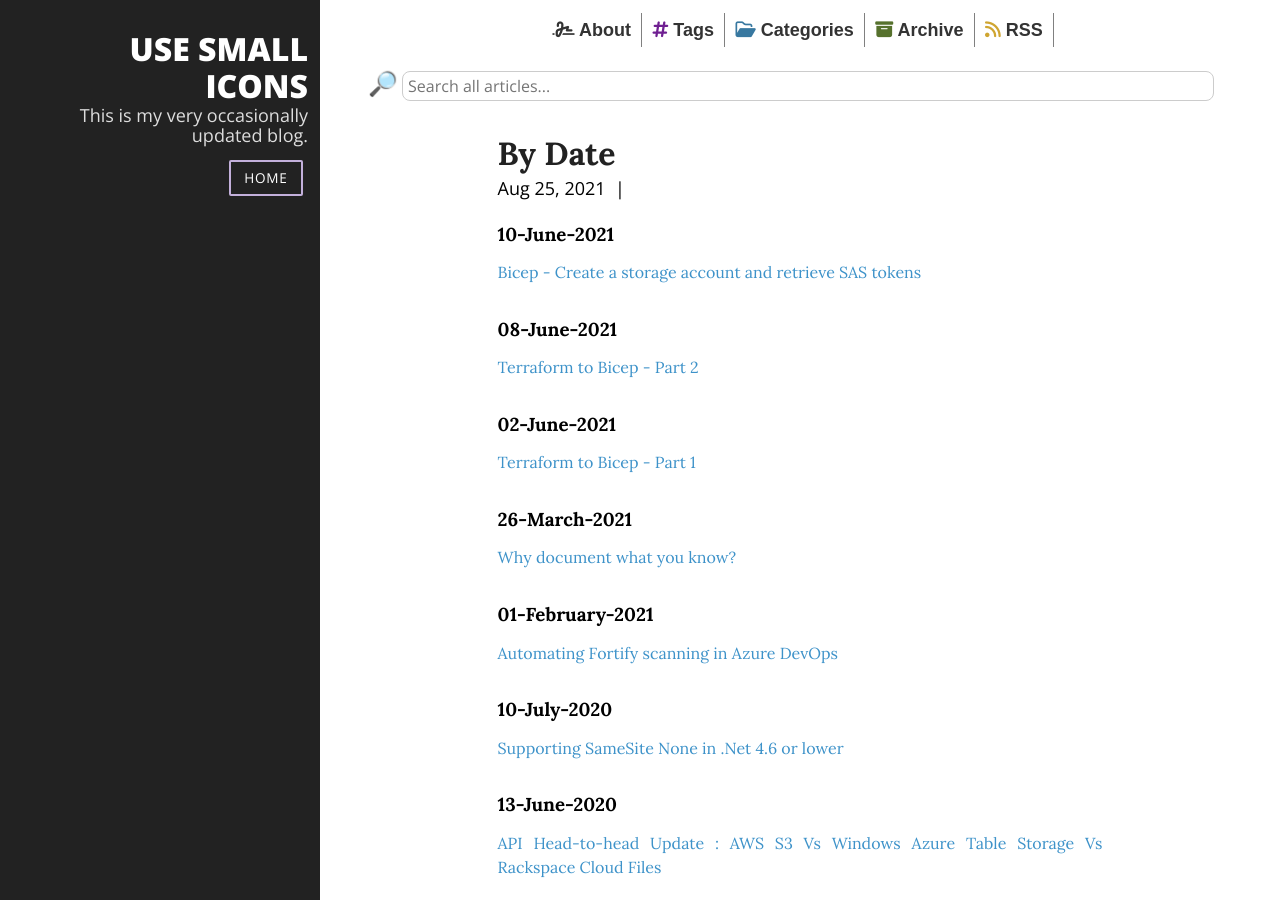
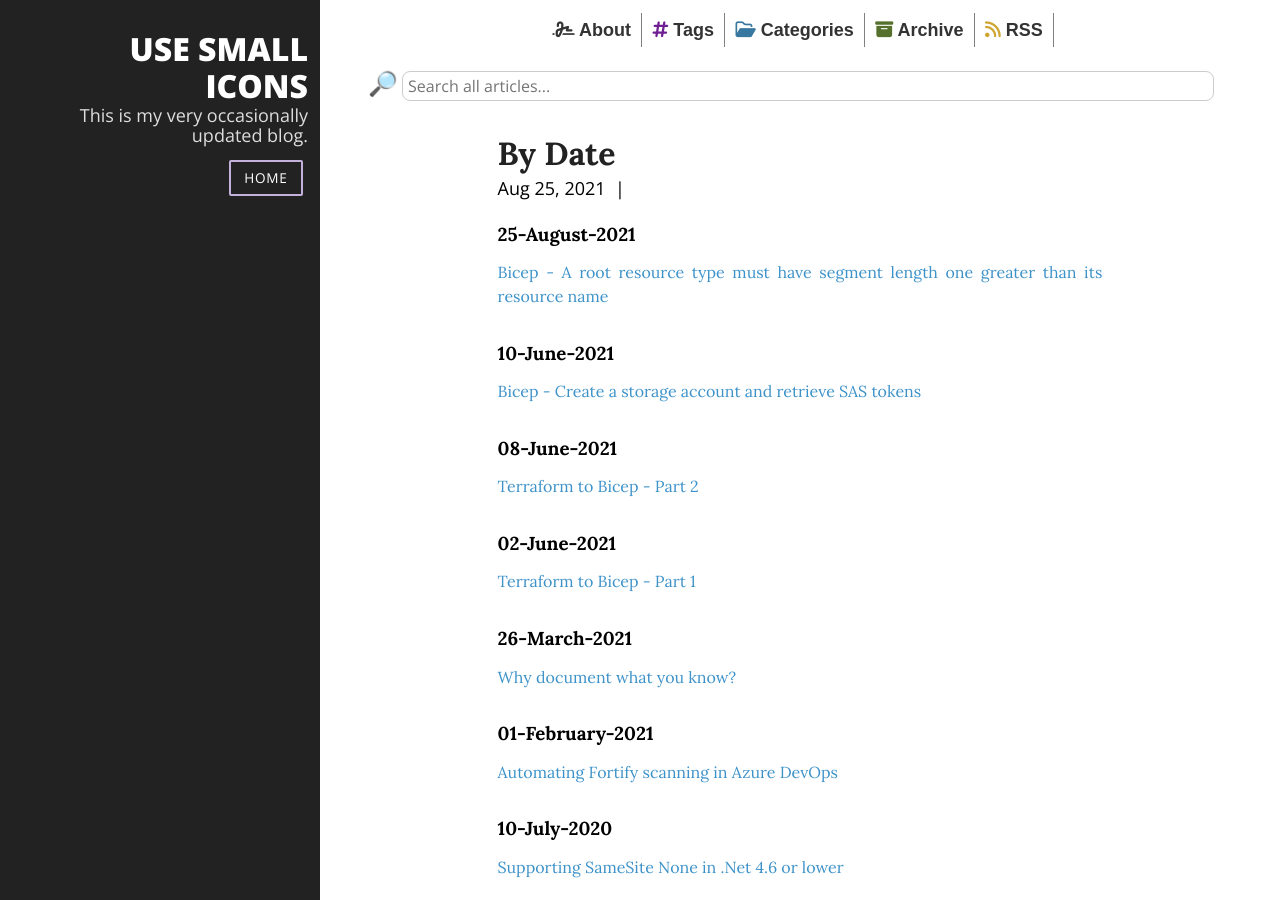
Before and after one commit to AlanParr/AlanParr.github.io, a Jekyll site: the page built from _pages/dates.md, in a window 1280 px wide and 900 px high. Built offline with Jekyll 4.4.1, drawn with Linux system fonts in a browser that asks for light colours; nearby versions of some CDN libraries; comment, search, counter and statistics services are not loaded; some of the changed lines change nothing that is shown.

Commit message:
Added bicep error and fixed Disqus

````diff
--- a/_config.yml
+++ b/_config.yml
@@ -35,7 +35,7 @@ google_analytics:
 appinsights: e49fe745-887d-4b0a-8e7e-36709f2435d3
 
 comments: true
-disqus: alanparrgithubpages
+disqus: use-small-icons-blog
 
 author: Alan Parr
 author_bio: >-
@@ -66,6 +66,7 @@ defaults:
       type: "posts" # previously `post` in Jekyll 2.2.
     values:
       layout: "post"
+      comments: true
       author: Alan Parr
       avatar: https://avatars.githubusercontent.com/u/1721771?s=400&u=4881e30d2164bfd8aa5563cc1ae2c5fa2ef0fc13&v=4
   - scope:
--- a/_includes/disqus.html
+++ b/_includes/disqus.html
@@ -1,4 +1,4 @@
-{% if site.disqus %}
+<!-- {% if page.comments %}
 <div class="comments">
 	<div id="disqus_thread"></div>
 	<script type="text/javascript">
@@ -14,4 +14,28 @@
 	</script>
 	<noscript>Please enable JavaScript to view the <a href="http://disqus.com/?ref_noscript">comments powered by Disqus.</a></noscript>
 </div>
+{% endif %} -->
+
+{% if page.comments %}
+<div id="disqus_thread"></div>
+<script>
+    /**
+    *  RECOMMENDED CONFIGURATION VARIABLES: EDIT AND UNCOMMENT THE SECTION BELOW TO INSERT DYNAMIC VALUES FROM YOUR PLATFORM OR CMS.
+    *  LEARN WHY DEFINING THESE VARIABLES IS IMPORTANT: https://disqus.com/admin/universalcode/#configuration-variables    */
+
+    var disqus_config = function () {
+    this.page.url = '{{site.url}}{{page.url}}';  // Replace PAGE_URL with your page's canonical URL variable
+    this.page.identifier = '{{page.name}}'; // Replace PAGE_IDENTIFIER with your page's unique identifier variable
+    };
+
+	var disqus_shortname = '{{ site.disqus }}';
+
+    (function() { // DON'T EDIT BELOW THIS LINE
+    var d = document, s = d.createElement('script');
+    s.src = 'https://' + disqus_shortname + '.disqus.com/embed.js';
+    s.setAttribute('data-timestamp', +new Date());
+    (d.head || d.body).appendChild(s);
+    })();
+</script>
+<noscript>Please enable JavaScript to view the <a href="https://disqus.com/?ref_noscript">comments powered by Disqus.</a></noscript>
 {% endif %}
--- /dev/null
+++ b/_posts/2021-08-25-tricky-bicep-error.md
@@ -0,0 +1,84 @@
+---
+layout: post
+title:  "Bicep - A root resource type must have segment length one greater than its resource name"
+date:   2021-08-25 00:00:00 +0000
+tags:
+  - Bicep
+category: DevOps
+---
+
+I was working on a Bicep script that would deploy an Azure SQL database server and a database.
+
+Below is an excerpt of the file with the relevant pieces:
+```
+resource server 'Microsoft.Sql/servers@2021-02-01-preview' = {
+  name: 'server${appname}${envtype}'
+  location: resourceGroup().location
+  properties:{
+    administratorLogin: 'adminuser'
+    administratorLoginPassword: 'passwordhere'
+  }
+}
+
+resource database 'Microsoft.Sql/servers/databases@2021-02-01-preview' = {
+  name: 'db${appname}${envtype}'
+  location: resourceGroup().location
+  sku: {
+    name: 'GP_S_Gen5'
+    tier: 'GeneralPurpose'
+    family: 'Gen5'
+    capacity: 1
+  }
+  dependsOn: [
+    server
+  ]
+}
+```
+
+When I ran the script, I got the following baffling error:
+
+```json
+{
+  "error": {
+    "code": "InvalidTemplate",
+    "message": "Deployment template validation failed: 'The template resource 'dbcssccptest' for type 'Microsoft.Sql/servers/databases' at line '1' and column '1162' has incorrect segment lengths. A nested resource type must have identical number of segments as its resource name. A root resource type must have segment length one greater than its resource name. Please see https://aka.ms/arm-template/#resources for usage details.'.",
+    "additionalInfo": [
+      {
+        "type": "TemplateViolation",
+        "info": {
+          "lineNumber": 1,
+          "linePosition": 1162,
+          "path": "properties.template.resources[1].type"
+        }
+      }
+    ]
+  }
+}
+```
+
+The key piece of information being
+```
+A nested resource type must have identical number of segments as its resource name. A root resource type must have segment length one greater than its resource name.
+```
+
+I followed the link and, frankly, it was no use at all.
+After over an hour of experimentation, and googling, I manage to find a Stack Overflow post which unfortunately I didn't save the url for, which gave me the answer.
+
+The reason was staring me in the face the whole time as another thing I was trying to figure out was how to link the database to the server.
+
+As it turns out, the name of the database must be prefixed with the name of the server.
+
+So
+```
+name: 'db${appname}${envtype}'
+```
+
+should be
+
+```
+name: 'server${appname}${envtype}/db${appname}${envtype}'
+```
+
+Once I knew the solution, the error message started to make a bit more sense, although a more decisive error message would've been nice.
+
+Hopefully this blog post will save someone else (or future me) from wrestling with the same problem.
````
